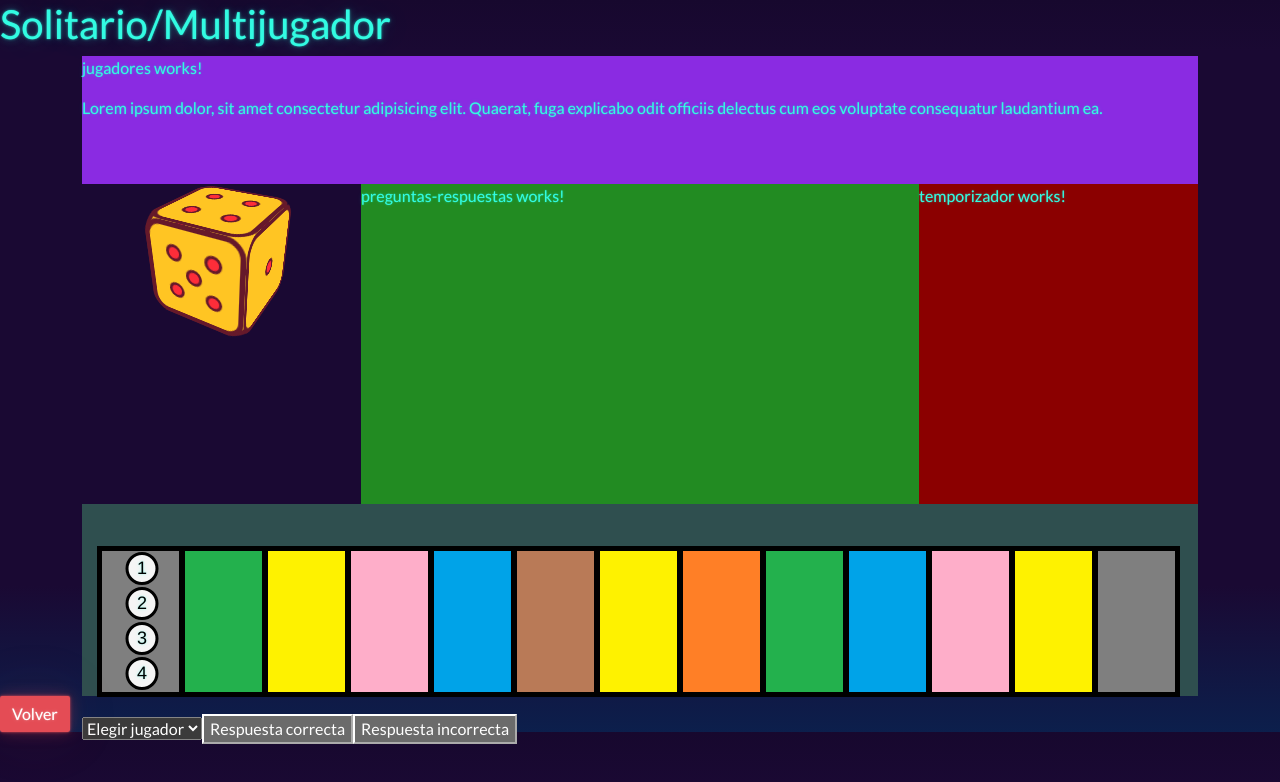
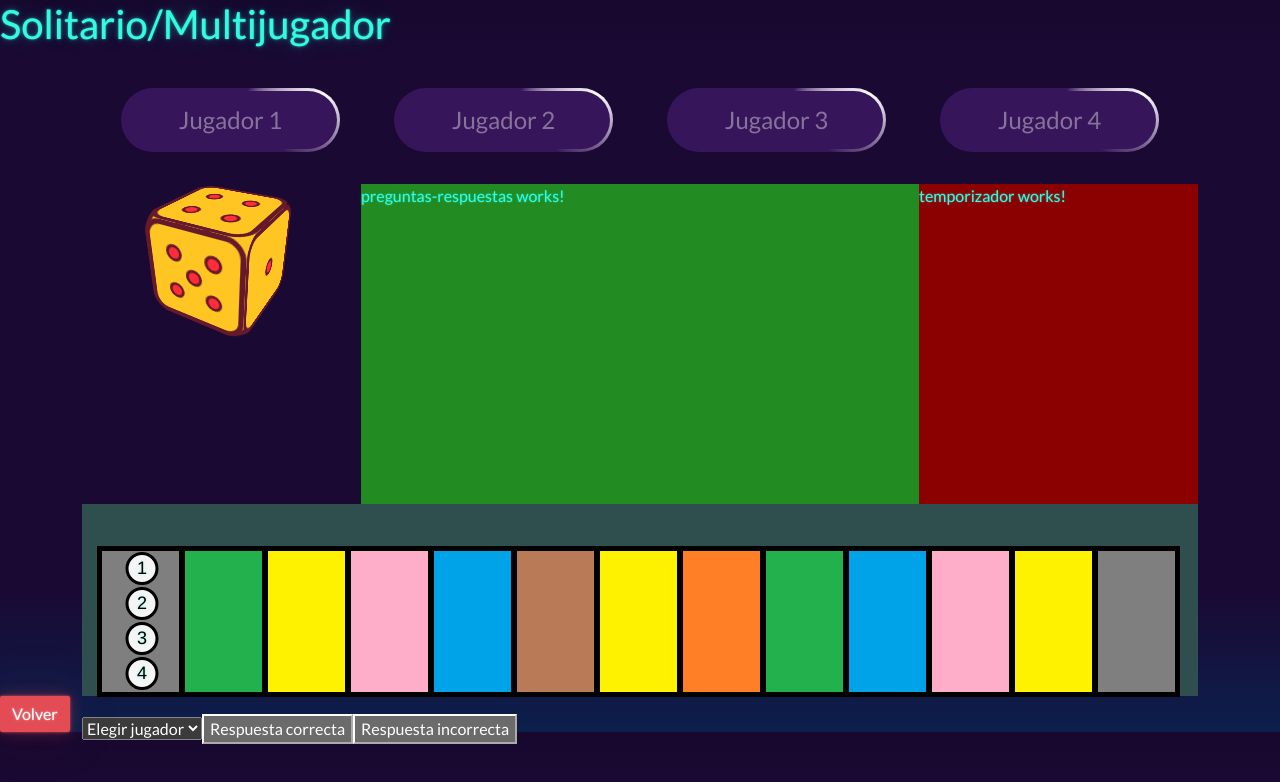
Before and after one commit to federicobalbuena/enRedDados, an Angular app: page /partida in a window 1280 px wide. Shown: the top 782 px of the page. Built offline with nearby package versions, Linux system fonts and the light colour scheme.

Commit message:
Se sube módulo jugadores UI

```diff
--- a/src/app/components/ingreso/ingreso.component.css
+++ b/src/app/components/ingreso/ingreso.component.css
@@ -5,14 +5,11 @@
 .container {
     display: grid;
     grid-template-columns: 1fr 4fr 1fr;
-    grid-template-rows: 25% 25% 25% 25%;
+    grid-template-rows: 25% 25% 25%;
     grid-template-areas:
     "historia img-dado arte"
     "deporte img-dado ciencia"
     "espectaculo buttons geografia";
-
-
-
 }
 
 h1 {
@@ -21,7 +18,7 @@ h1 {
 }
 
 .buttons {
-    margin-top: 20%;
+    margin-top: 10%;
     grid-area: buttons;
 }
 
--- a/src/app/components/jugadores/jugadores.component.css
+++ b/src/app/components/jugadores/jugadores.component.css
@@ -0,0 +1,62 @@
+.container {
+    display: grid;
+    grid-template-columns: 1fr 1fr 1fr 1fr;
+    grid-template-rows: 100%;
+    height: 100%;
+}
+
+.fancy {
+    --offset: 3px;
+    background: rgb(55, 21, 90);
+    border-radius: 100px;
+    position: relative;
+    height: 50%;
+    width: 80%;
+    overflow: hidden;
+    margin: auto;
+}
+
+/* Conic gradient */
+.fancy::before {
+    content: '';
+    background: conic-gradient(transparent 270deg, white, transparent);/*color giro*/
+    position: absolute;
+    top: 50%;
+    left: 50%;
+    transform: translate(-50%, -50%);
+    aspect-ratio: 1;
+    width: 100%;
+    animation: rotate 1.5s linear infinite; /*velocidad de giro*/
+}
+
+/* Overlay */
+.fancy::after {
+    content: '';
+    background: inherit;
+    border-radius: inherit;
+    position: absolute;
+    inset: var(--offset);
+    height: calc(100% - 2 * var(--offset));
+    width: calc(100% - 2 * var(--offset));
+}
+
+.fancy input {
+    background: transparent;
+    color: white;
+    font-size: 1.5rem;
+    position: absolute;
+    inset: 0;
+    z-index: 10;
+    padding: 1rem;
+    text-align: center;
+}
+
+@keyframes rotate {
+    from {
+        transform: translate(-50%, -50%) scale(1.4) rotate(0turn);
+    }
+
+    to {
+        transform: translate(-50%, -50%) scale(1.4) rotate(1turn);
+    }
+}
--- a/src/app/components/jugadores/jugadores.component.html
+++ b/src/app/components/jugadores/jugadores.component.html
@@ -1,2 +1,14 @@
-<p>jugadores works!</p>
-<p>Lorem ipsum dolor, sit amet consectetur adipisicing elit. Quaerat, fuga explicabo odit officiis delectus cum eos voluptate consequatur laudantium ea.</p>
+<div class="container">
+  <div class="fancy">
+    <input class="form-control" id="jugador_1" type="text" placeholder="Jugador 1" readonly="">
+  </div>
+  <div class="fancy">
+    <input class="form-control" id="jugador_2" type="text" placeholder="Jugador 2" readonly="">
+  </div>
+  <div class="fancy">
+    <input class="form-control" id="jugador_3" type="text" placeholder="Jugador 3" readonly="">
+  </div>
+  <div class="fancy">
+    <input class="form-control" id="jugador_4" type="text" placeholder="Jugador 4" readonly="">
+  </div>
+</div>
--- a/src/app/components/partida/partida.component.css
+++ b/src/app/components/partida/partida.component.css
@@ -10,7 +10,6 @@
 }
 
 #jugadores {
-    background-color: blueviolet;
     grid-area: jugadores;
 }
 
```
